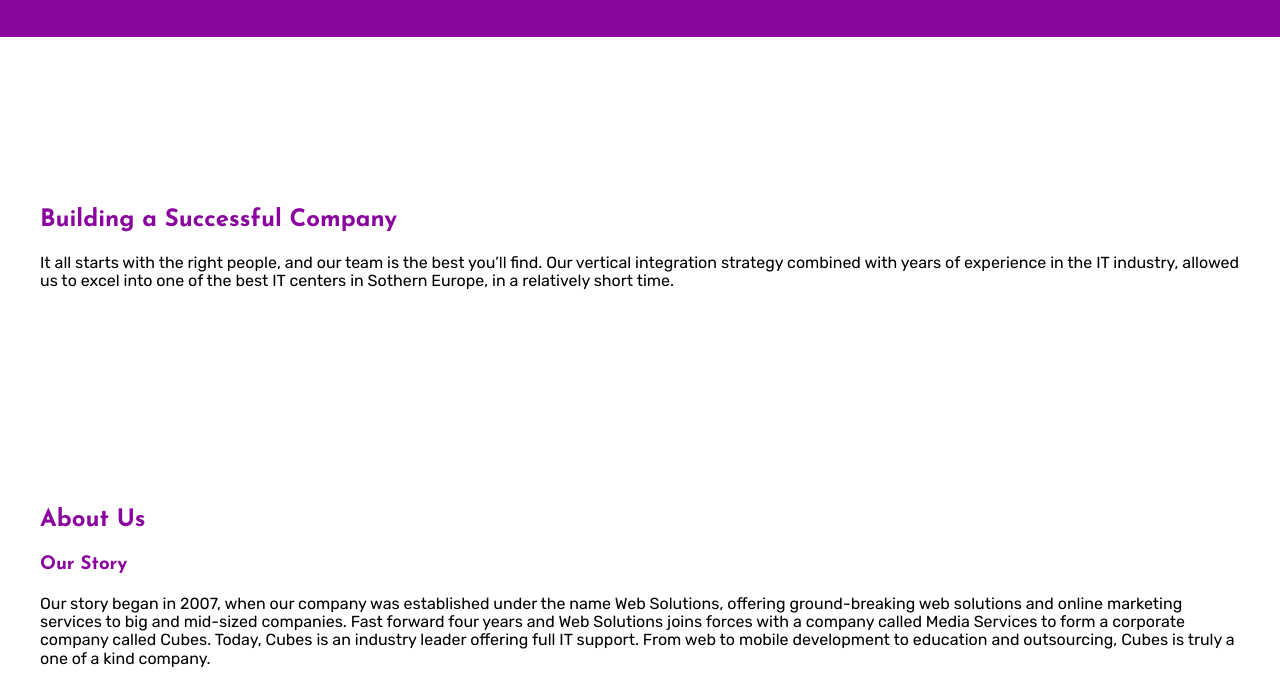
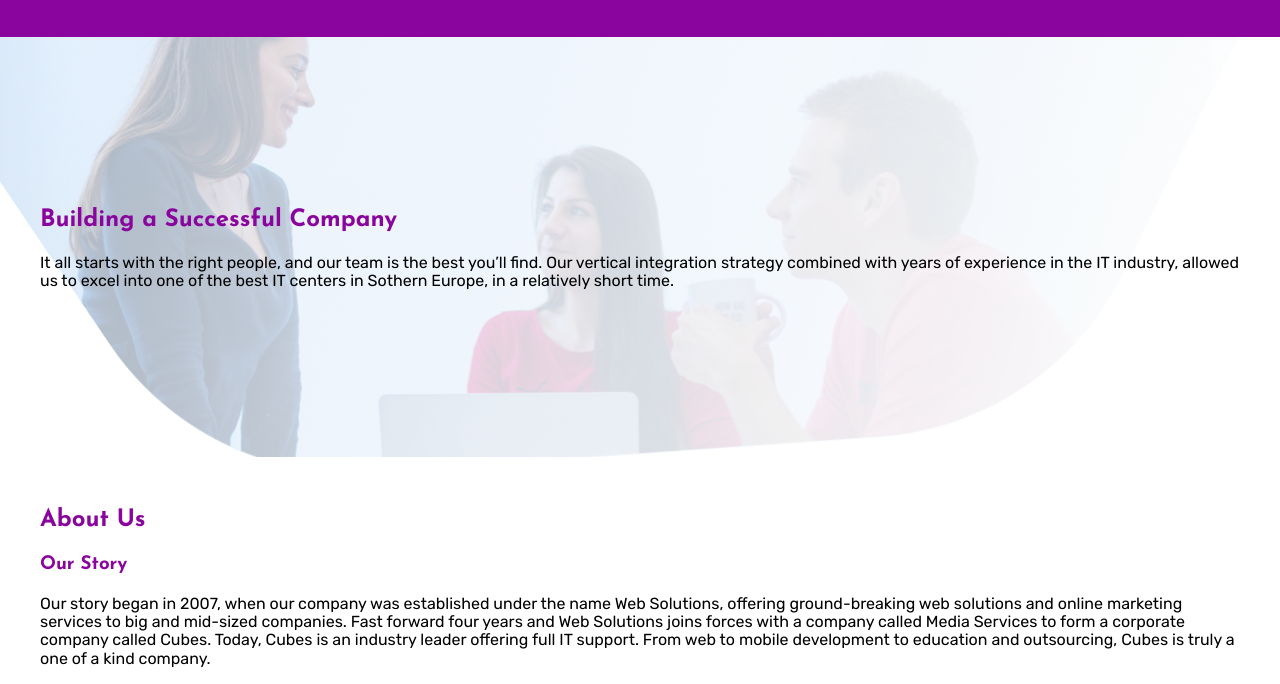
Before and after one commit to milosRad1355/learningSass, a plain HTML site: page public_html/index.html in a window 1280 px wide. Shown: the part 103-787 px from the top of the page. Drawn offline with nearby package versions, Linux system fonts and the light colour scheme; files that its build step writes are made by us from their sources.

Commit message:
Sass relative path

```diff
--- a/public_html/scss/partials/_homeSection.scss
+++ b/public_html/scss/partials/_homeSection.scss
@@ -4,4 +4,8 @@ $home-bg: $white;
 
 .home-section{
     @include styleSection(150px, 150px, $home-bg);
-    }
+    background-image: url(assets/home.png);
+    background-size: ccover;
+    background-repeat: no-repeat;
+    background-position: top center;
+}
```
Also changed, not shown: public_html/css/assets/contact.png (added), public_html/css/assets/home.png (added), public_html/css/theme.css, 1 other file.
